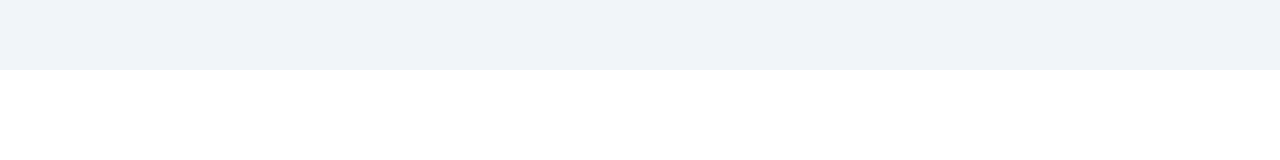
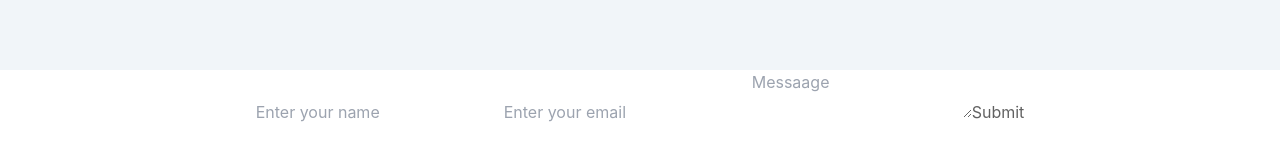
Before and after one commit to dirman8/dirman-portfolio, a Next.js app: page / in a window 1280 px wide. Shown: the part 1884-2044 px from the top of the page. Built offline with nearby package versions, Linux system fonts and the light colour scheme.

Commit message:
add netlify form

```diff
--- /dev/null
+++ b/components/Form.js
@@ -0,0 +1,19 @@
+import React from 'react'
+
+const Form = () => {
+  return (
+    <form method="POST" name="contactform" className="contactForm">
+      <input type="hidden" name="form-name" value="contactForm" />
+
+      <input type="text" name="name" placeholder="Enter your name" />
+
+      <input type="email" name="email" placeholder="Enter your email" />
+
+      <textarea name="message" placeholder="Messaage"></textarea>
+
+      <button type="submit">Submit</button>
+    </form>
+  );
+}
+
+export default Form
--- a/pages/index.js
+++ b/pages/index.js
@@ -5,6 +5,7 @@ import Nav from '../components/Nav'
 import About from '../components/About'
 import Projects from '../components/Projects'
 import Blog from '../components/Blog'
+import Form from '../components/Form'
 
 export default function Home() {
   return (
@@ -23,6 +24,7 @@ export default function Home() {
         <About />
         <Projects />
         <Blog />
+        <Form />
         <main className={styles.main}></main>
 
         <footer className={styles.footer}>
```
Also changed, not shown: public/index.html (added, +21 -0 lines), 2 other files (tests, documents, lock files or other folders).
